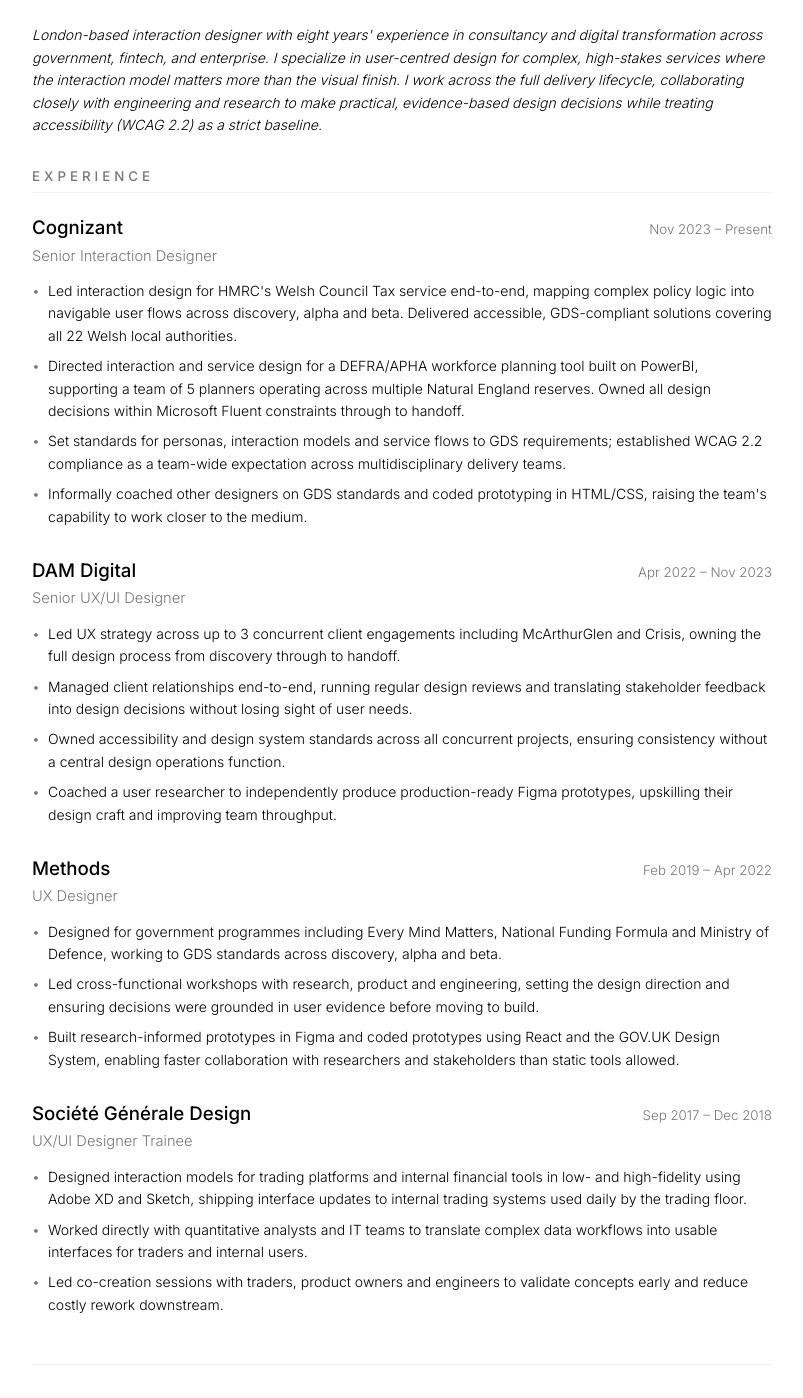
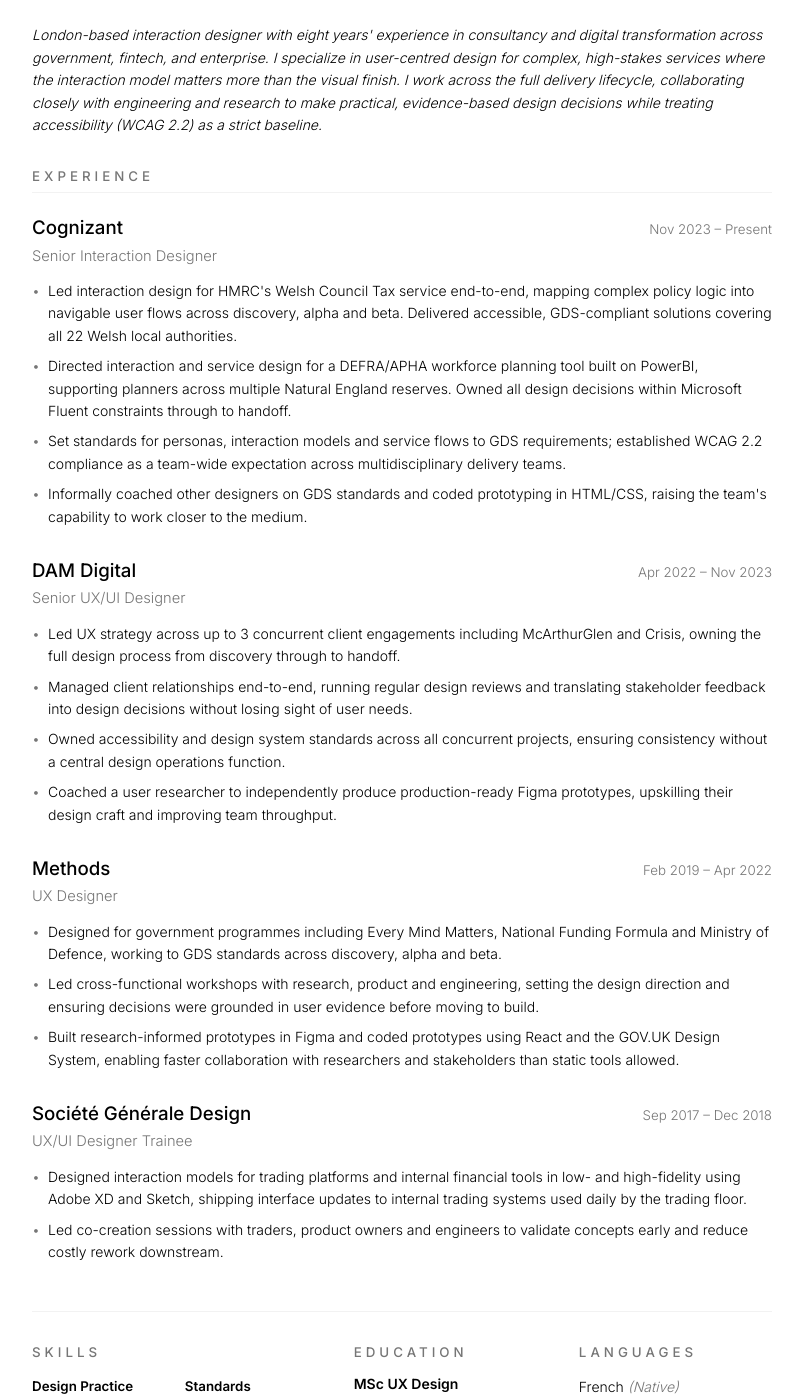
Before and after one commit to julcresus/julcresus.github.io, a React (Create React App) app: page /cv in a window 1280 px wide. Shown: the part 263-1661 px from the top of the page, without its empty margins (238-1041 px from the left). Built offline with nearby package versions, Linux system fonts and the light colour scheme; no server answers.

Commit message:
Remove unverified DEFRA headcount and trim SG to 2 bullets

```diff
--- a/src/pages/about/cv.js
+++ b/src/pages/about/cv.js
@@ -43,7 +43,7 @@
           <p className="cv-job-role">Senior Interaction Designer</p>
           <ul className="cv-bullets">
             <li>Led interaction design for HMRC's Welsh Council Tax service end-to-end, mapping complex policy logic into navigable user flows across discovery, alpha and beta. Delivered accessible, GDS-compliant solutions covering all 22 Welsh local authorities.</li>
-            <li>Directed interaction and service design for a DEFRA/APHA workforce planning tool built on PowerBI, supporting a team of 5 planners operating across multiple Natural England reserves. Owned all design decisions within Microsoft Fluent constraints through to handoff.</li>
+            <li>Directed interaction and service design for a DEFRA/APHA workforce planning tool built on PowerBI, supporting planners across multiple Natural England reserves. Owned all design decisions within Microsoft Fluent constraints through to handoff.</li>
             <li>Set standards for personas, interaction models and service flows to GDS requirements; established WCAG 2.2 compliance as a team-wide expectation across multidisciplinary delivery teams.</li>
             <li>Informally coached other designers on GDS standards and coded prototyping in HTML/CSS, raising the team's capability to work closer to the medium.</li>
           </ul>
@@ -84,7 +84,6 @@
           <p className="cv-job-role">UX/UI Designer Trainee</p>
           <ul className="cv-bullets">
             <li>Designed interaction models for trading platforms and internal financial tools in low- and high-fidelity using Adobe XD and Sketch, shipping interface updates to internal trading systems used daily by the trading floor.</li>
-            <li>Worked directly with quantitative analysts and IT teams to translate complex data workflows into usable interfaces for traders and internal users.</li>
             <li>Led co-creation sessions with traders, product owners and engineers to validate concepts early and reduce costly rework downstream.</li>
           </ul>
         </div>
```
